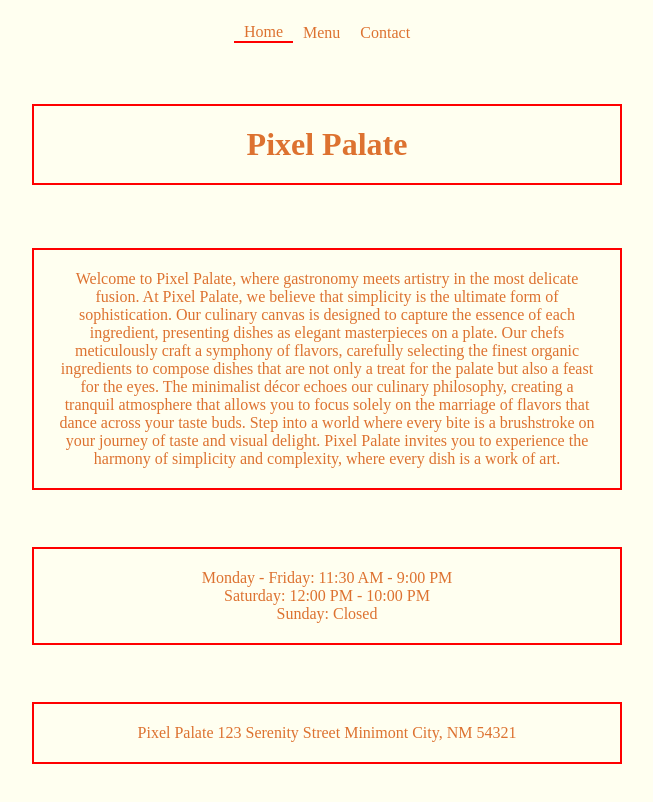
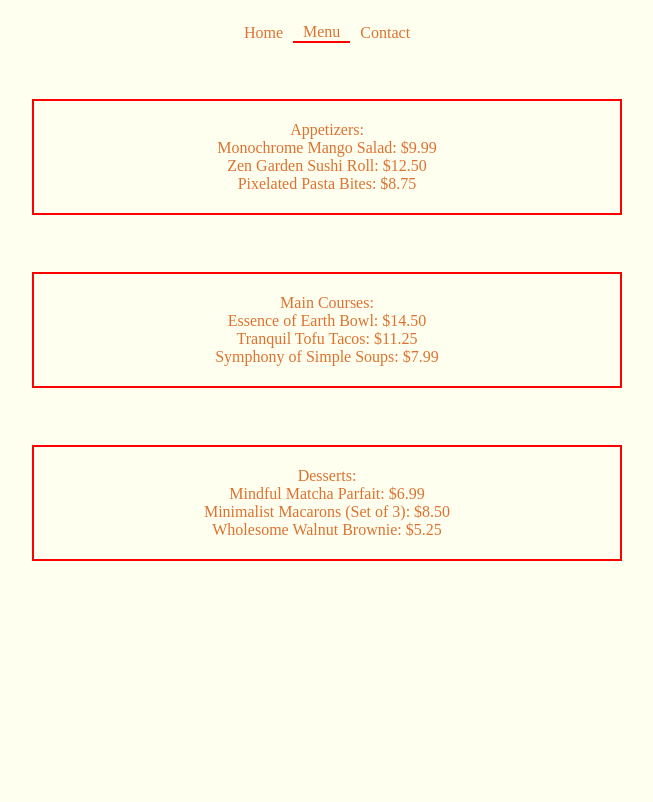
Before and after one commit to Aaron-Locklear/sampleRestaurantPage, a website built with webpack: page dist/index.html in a window 1280 px wide. Both pictures are taken after a click on the element "Menu". Shown: the whole page, without its empty margins (321-974 px from the left). Built offline with nearby package versions, Linux system fonts and the light colour scheme.

Commit message:
Add and style menu section

```diff
--- a/src/pageControl.js
+++ b/src/pageControl.js
@@ -41,6 +41,10 @@ export const pageControl = (function(){
     home.addEventListener("click", ()=>{
       loadHome();
     })
+
+    menu.addEventListener("click", ()=>{
+      loadMenu();
+    })
   }
 
   function loadHome(){
@@ -72,6 +76,45 @@ export const pageControl = (function(){
     document.querySelector("#contact").style.border = "none";
   }
 
+  function loadMenu(){
+    document.querySelector("#home").style.border = "none";
+    document.querySelector("#menu").style.borderBottom = "solid red 2px";
+    document.querySelector("#contact").style.border = "none";
+
+    content.removeChild(document.querySelector("#body"));
+
+    const contentBody = document.createElement("div");
+    contentBody.setAttribute("id","body");
+    document.querySelector("#content").appendChild(contentBody);
+
+    const appetizer = document.createElement("ul");
+    appetizer.style.listStyleType = "none";
+    ["Appetizers:","Monochrome Mango Salad: $9.99","Zen Garden Sushi Roll: $12.50","Pixelated Pasta Bites: $8.75"].forEach((item) =>{
+      const listItem = document.createElement("li");
+      listItem.innerHTML = item;
+      appetizer.appendChild(listItem);
+    })
+    contentBody.appendChild(appetizer);
+
+    const mainCourse = document.createElement("ul");
+    mainCourse.style.listStyleType = "none";
+    ["Main Courses:","Essence of Earth Bowl: $14.50","Tranquil Tofu Tacos: $11.25","Symphony of Simple Soups: $7.99"].forEach((item) =>{
+      const listItem = document.createElement("li");
+      listItem.innerHTML = item;
+      mainCourse.appendChild(listItem);
+    })
+    contentBody.appendChild(mainCourse);
+
+    const desserts = document.createElement("ul");
+    desserts.style.listStyleType = "none";
+    ["Desserts:","Mindful Matcha Parfait: $6.99","Minimalist Macarons (Set of 3): $8.50","Wholesome Walnut Brownie: $5.25"].forEach((item) =>{
+      const listItem = document.createElement("li");
+      listItem.innerHTML = item;
+      desserts.appendChild(listItem);
+    })
+    contentBody.appendChild(desserts);
+  }
+
   return {
     loadBase,
     loadHome,
--- a/src/style.css
+++ b/src/style.css
@@ -16,7 +16,7 @@ body{
   grid-template-columns: 1fr 2fr 1fr;
 }
 
-#body > p, #body > h1{
+#body > p, #body > h1, #body > ul{
   grid-column: 2 / 3;
   text-align: center;
   padding: 20px;
```
Also changed, not shown: dist/index.html, dist/main.js.
